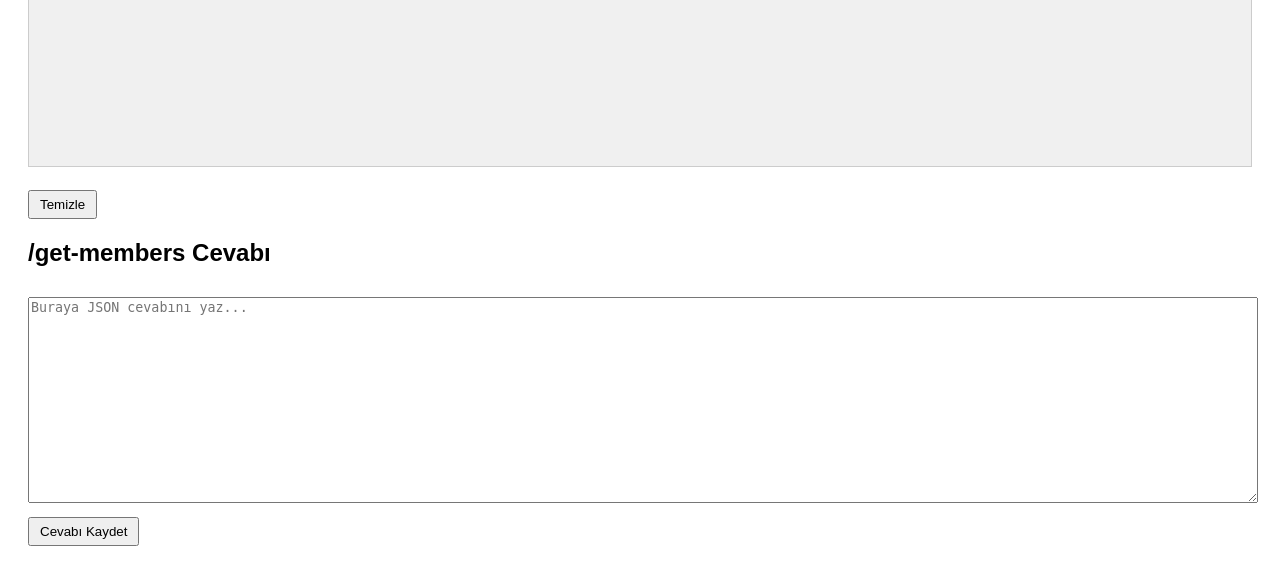
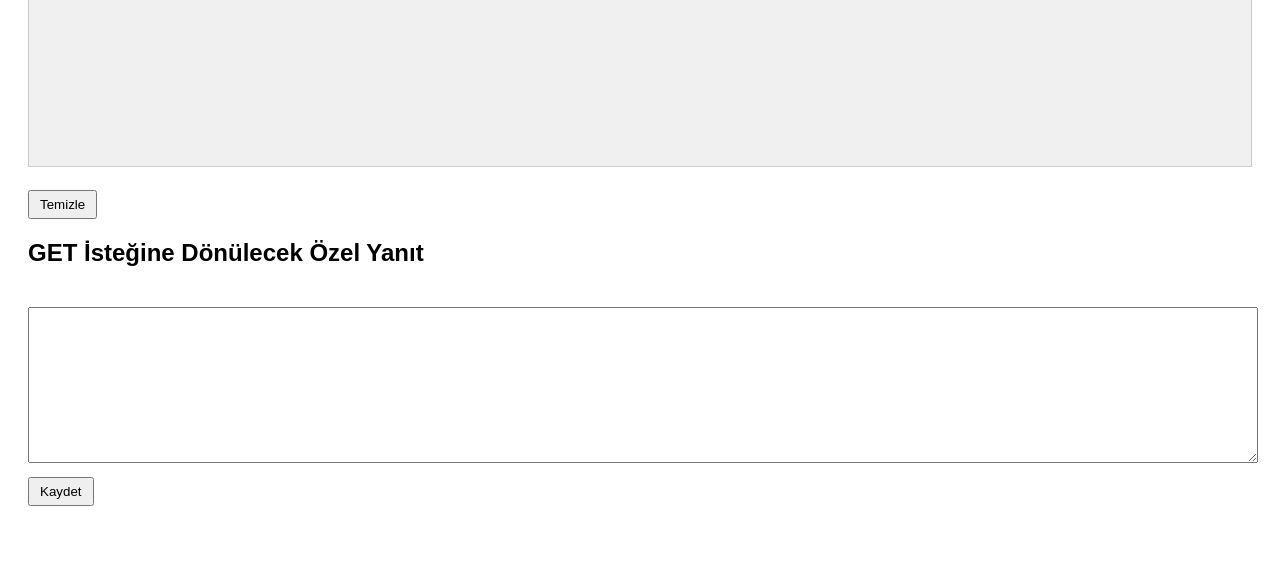
Before and after one commit to Tempa-Teknik/webServiceTest, a Flask app: page / in a window 1280 px wide. Shown: the part 363-937 px from the top of the page. After the commit the page ends 869 px from the top, so only its background shows below. Run offline with Flask 2, Linux system fonts and the light colour scheme; data that the repository does not hold is empty.

Commit message:
Fixed get issue

```diff
--- a/app.py
+++ b/app.py
@@ -4,21 +4,20 @@ import pytz
 import uuid
 
 app = Flask(__name__)
+
 messages = []
+custom_response = ""  # index.html'deki GET cevabı burada tutulacak
 
-# Ana sayfa
 @app.route('/')
 def index():
-    return render_template('index.html', messages=messages)
+    return render_template('index.html', messages=messages, custom_response=custom_response)
 
-# POST endpoint: /Api/indicatorapi/milk-delivery/<user_id>
 @app.route('/Api/indicatorapi/milk-delivery/<string:user_id>', methods=['POST'])
 def milk_delivery(user_id):
     data = request.get_json()
     if not data:
         return jsonify({'status': 'error', 'message': 'Geçerli JSON gönderiniz'}), 400
 
-    # Mesajı kaydet
     message = {
         'user_id': user_id,
         'data': data
@@ -41,37 +40,25 @@ def milk_delivery(user_id):
 
     return jsonify(response), 200
 
-# GET endpoint: /api/indicatorapi/get-members/<mac_id>
-@app.route('/api/indicatorapi/get-members/<string:mac_id>')
+@app.route('/api/indicatorapi/get-members/<string:mac_id>', methods=['GET'])
 def get_members(mac_id):
-    # URL query parametreleri: $top ve $skip
-    top = request.args.get('$top', default=10, type=int)
-    skip = request.args.get('$skip', default=0, type=int)
+    try:
+        response_data = json.loads(custom_response)
+        return jsonify(response_data)
+    except Exception:
+        return jsonify({"error": "Geçerli bir JSON değil"}), 400
 
-    # Burada kendi mantığını ekleyebilirsin, örnek:
-    # Gelen mac_id'ye göre bazı işlemler yap, mesaj al ya da döndür
+@app.route('/set_get_response', methods=['POST'])
+def set_get_response():
+    global custom_response
+    custom_response = request.form.get('get_response', '')
+    return '', 204
 
-    # Burada metin kutusundan döndürülecek örnek JSON sabit olarak:
-    example_response = {
-        "Status": True,
-        "Data": {
-            "Id": "abcdef12-3456-7890-abcd-ef1234567890",
-            "IndexNumber": "999"
-        },
-        "Message": "10000",
-        "MessageCode": "Başarılı",
-        "CurrentDateTime": datetime.now(pytz.timezone("Europe/Istanbul")).isoformat()
-    }
-
-    return jsonify(example_response), 200
-
-# Mesajları temizle
 @app.route('/clear_messages', methods=['POST'])
 def clear_messages():
     messages.clear()
     return '', 204
 
-# Mesajları listele
 @app.route('/get_messages')
 def get_messages():
     return jsonify({'messages': messages})
--- a/templates/index.html
+++ b/templates/index.html
@@ -6,8 +6,8 @@
     <style>
         body { font-family: Arial, sans-serif; padding: 20px; }
         #messages { white-space: pre-wrap; background: #f0f0f0; padding: 10px; height: 400px; overflow-y: scroll; border: 1px solid #ccc; }
+        textarea { width: 100%; height: 150px; margin-top: 20px; }
         button { margin-top: 10px; padding: 5px 10px; }
-        textarea { width: 100%; height: 200px; margin-top: 10px; font-family: monospace; }
     </style>
     <script>
         function clearMessages() {
@@ -17,14 +17,13 @@
             });
         }
 
-        function saveMemberResponse() {
-            const content = document.getElementById('memberResponse').value;
-            fetch('/set_member_response', {
+        function saveGetResponse() {
+            const responseText = document.getElementById('get_response').value;
+            const formData = new FormData();
+            formData.append('get_response', responseText);
+            fetch('/set_get_response', {
                 method: 'POST',
-                headers: {
-                    'Content-Type': 'application/json'
-                },
-                body: JSON.stringify({ response: content })
+                body: formData
             });
         }
 
@@ -32,10 +31,10 @@
             fetch('/get_messages')
                 .then(response => response.json())
                 .then(data => {
-                    const msgArea = document.getElementById('messages');
-                    msgArea.textContent = JSON.stringify(data.messages, null, 2);
+                    document.getElementById('messages').textContent = JSON.stringify(data.messages, null, 2);
                 });
         }
+
         setInterval(fetchMessages, 2000);
         window.onload = fetchMessages;
     </script>
@@ -45,8 +44,9 @@
     <pre id="messages"></pre>
     <button onclick="clearMessages()">Temizle</button>
 
-    <h2>/get-members Cevabı</h2>
-    <textarea id="memberResponse" placeholder="Buraya JSON cevabını yaz..."></textarea>
-    <button onclick="saveMemberResponse()">Cevabı Kaydet</button>
+    <h2>GET İsteğine Dönülecek Özel Yanıt</h2>
+    <textarea id="get_response">{{ custom_response }}</textarea>
+    <br>
+    <button onclick="saveGetResponse()">Kaydet</button>
 </body>
 </html>
```
